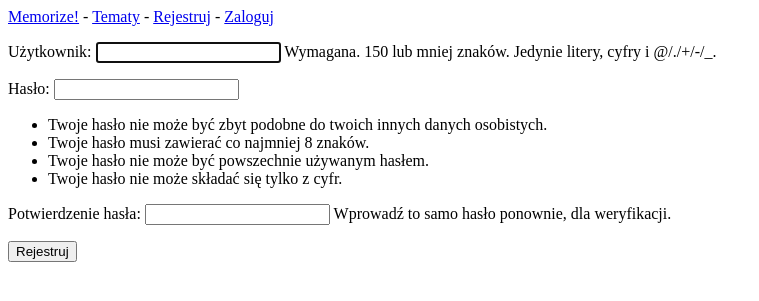
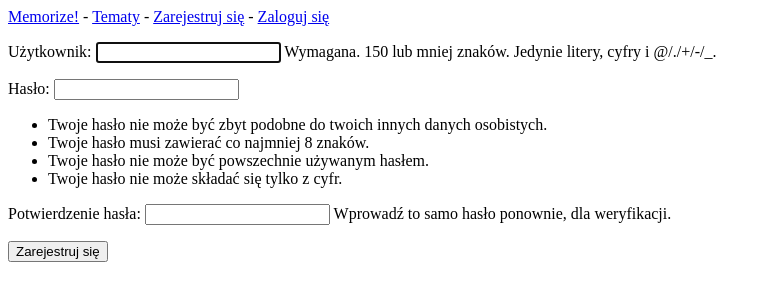
Before and after one commit to dh94martian/Aplikacja-Memorize-, a Django app: page /users/register/ in a window 1280 px wide. Shown: the top 301 px of the page, without its empty margins (0-759 px from the left). Run offline with Django 3.2, Linux system fonts and the light colour scheme.

Commit message:
Ograniczenie dostępu do tematów

```diff
--- a/memorize/settings.py
+++ b/memorize/settings.py
@@ -121,3 +121,7 @@ USE_TZ = True
 # https://docs.djangoproject.com/en/1.11/howto/static-files/
 
 STATIC_URL = '/static/'
+
+#Nasze ustawienia
+
+LOGIN_URL = '/users/login/'
--- a/memorizeapp/templates/memorizeapp/base.html
+++ b/memorizeapp/templates/memorizeapp/base.html
@@ -3,10 +3,10 @@
   <a href="{% url 'memorizeapp:topics' %}">Tematy</a> -
   {% if user.is_authenticated %}
     Witaj, {{ user.username }}!
-    <a href="{% url 'users:logout' %}">Wyloguj</a>
+    <a href="{% url 'users:logout' %}">Wyloguj się</a>
   {% else %}
-    <a href="{% url 'users:register' %}">Rejestruj</a> -
-    <a href="{% url 'users:login' %}">Zaloguj</a>
+    <a href="{% url 'users:register' %}">Zarejestruj się</a> -
+    <a href="{% url 'users:login' %}">Zaloguj się</a>
   {% endif %}
 </p>
 
--- a/memorizeapp/views.py
+++ b/memorizeapp/views.py
@@ -1,6 +1,7 @@
 from django.shortcuts import render
 from django.http import HttpResponseRedirect
 from django.core.urlresolvers import reverse
+from django.contrib.auth.decorators import login_required
 
 from .models import Topic, Entry
 from .forms import TopicForm, EntryForm
@@ -11,6 +12,7 @@ def index(request):
     """Strona główna dla aplikacji Memorize!"""
     return render(request, 'memorizeapp/index.html')
 
+@login_required
 def topics(request):
     """Wyświetlenie wszystkich tematów"""
     topics = Topic.objects.order_by('date_added')
--- a/users/templates/users/login.html
+++ b/users/templates/users/login.html
@@ -9,7 +9,7 @@
   {% csrf_token %}
   {{ form.as_p }}
 
-  <button name="submit">Zaloguj</button>
+  <button name="submit">Zaloguj się</button>
   <input type="hidden" name="next" value="{% url 'memorizeapp:index' %}"/>
   </form>
 {% endblock content %}
--- a/users/templates/users/register.html
+++ b/users/templates/users/register.html
@@ -4,7 +4,7 @@
   <form method="post" action="{% url 'users:register' %}">
     {% csrf_token %}
     {{ form.as_p }}
-    <button name="submit">Rejestruj</button>
+    <button name="submit">Zarejestruj się</button>
     <input type="hidden" name="next" value="{% url 'memorizeapp:index' %}"/>
   </form>
 {% endblock content %}
```
